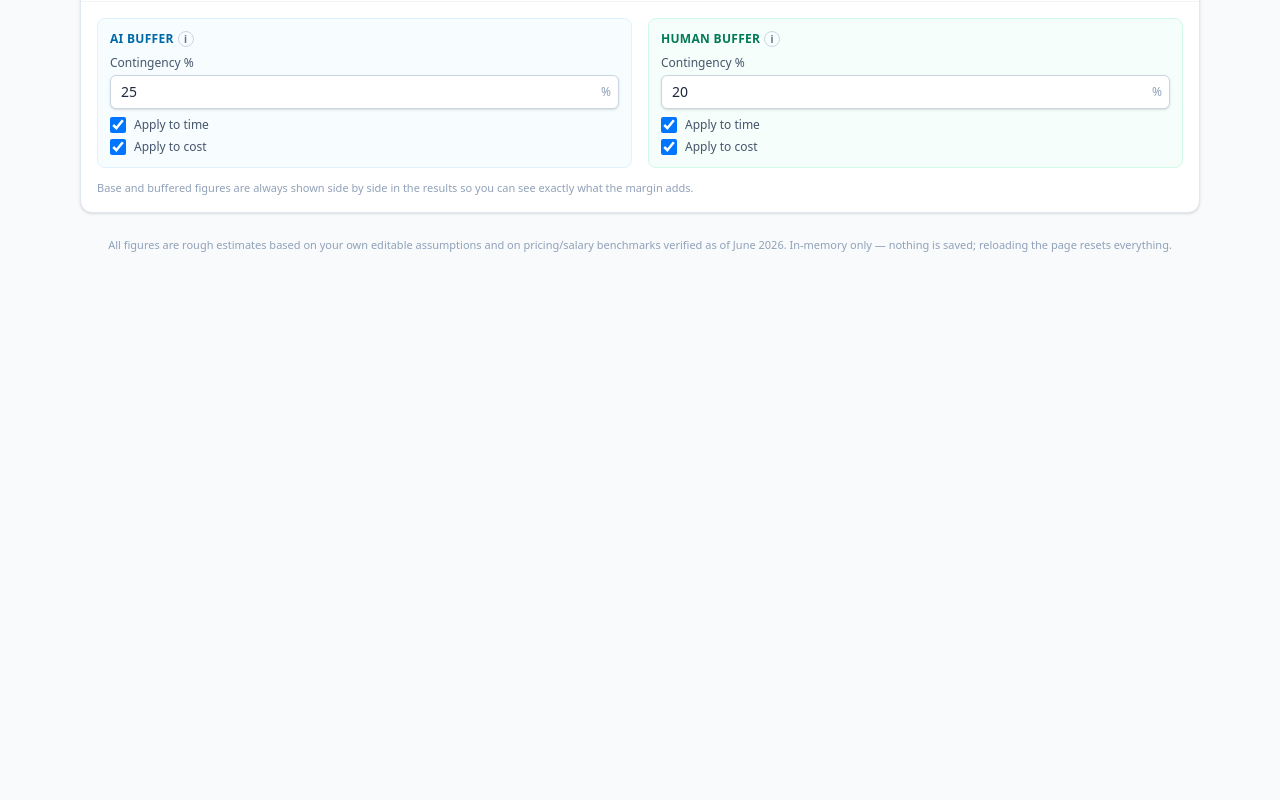
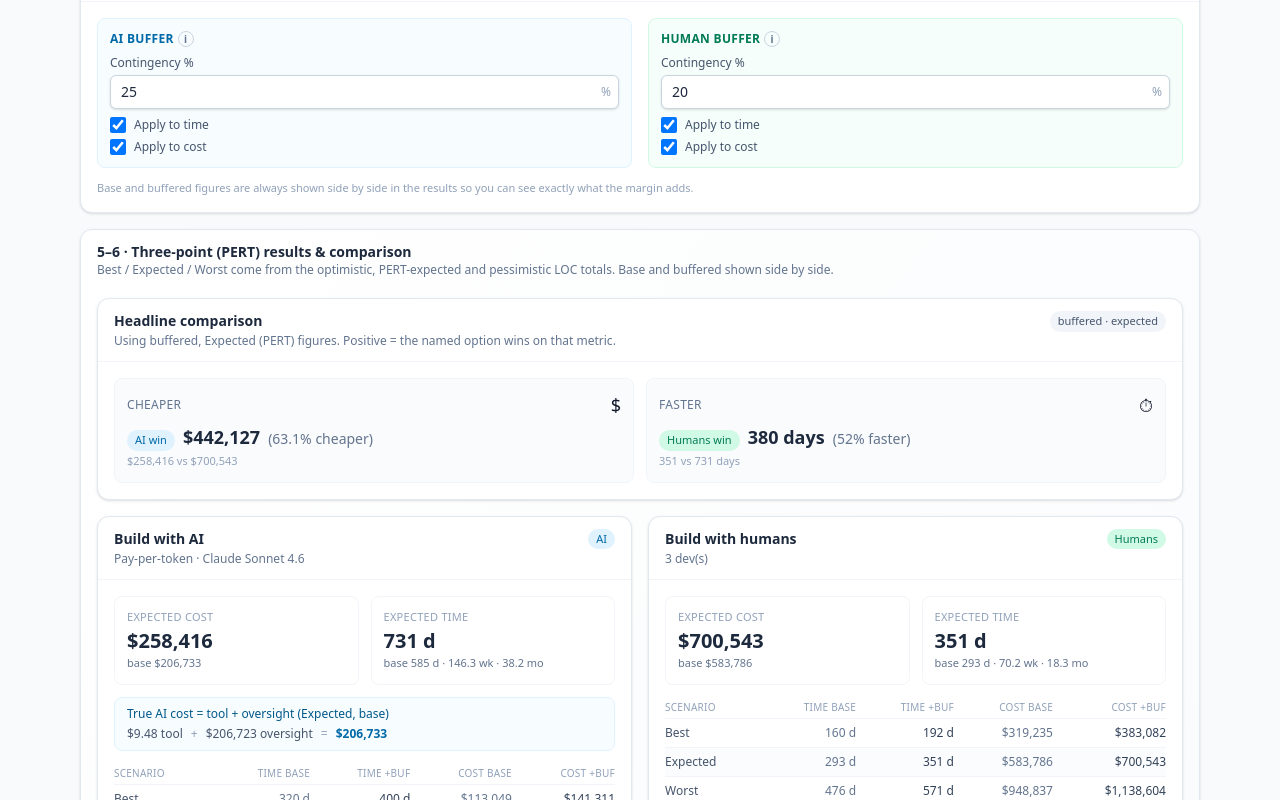
Before and after one commit to sadeqisaidmohaddes-star/cost-time-estimator, a React (Vite) app: page / in a window 1280 px wide. Shown: the part 2000-2800 px from the top of the page. Before the commit the page ends 2310 px from the top, so only its background shows below. Built offline with nearby package versions, Linux system fonts and the light colour scheme.

Commit message:
feat: Sections 5-6 — PERT results & comparison
Three-point Best/Expected/Worst for time and cost on both sides, side-by-side
summary cards with the AI tool+oversight itemization, cheaper/faster verdicts
with deltas, grouped Recharts bar charts, and a per-area breakdown table.

```diff
--- a/src/App.jsx
+++ b/src/App.jsx
@@ -6,6 +6,7 @@ import ProjectBreakdown from './components/ProjectBreakdown.jsx'
 import AiPanel from './components/AiPanel.jsx'
 import HumanPanel from './components/HumanPanel.jsx'
 import BufferPanel from './components/BufferPanel.jsx'
+import Results from './components/Results.jsx'
 
 export default function App() {
   const [state, setState] = useState(makeInitialState)
@@ -56,6 +57,19 @@ export default function App() {
 
         <BufferPanel state={state} update={update} />
 
+        <div className="rounded-xl border border-slate-200 bg-gradient-to-br from-white to-slate-50 p-1 shadow-sm">
+          <div className="px-3 py-2">
+            <h2 className="text-sm font-semibold text-slate-800">5–6 · Three-point (PERT) results &amp; comparison</h2>
+            <p className="text-xs text-slate-500">
+              Best / Expected / Worst come from the optimistic, PERT-expected and pessimistic LOC totals. Base and buffered
+              shown side by side.
+            </p>
+          </div>
+          <div className="p-3">
+            <Results state={state} results={results} />
+          </div>
+        </div>
+
         <footer className="pb-8 pt-2 text-center text-[11px] text-slate-400">
           All figures are rough estimates based on your own editable assumptions and on pricing/salary benchmarks verified as
           of {PRICES_LAST_CHECKED}. In-memory only — nothing is saved; reloading the page resets everything.
```
